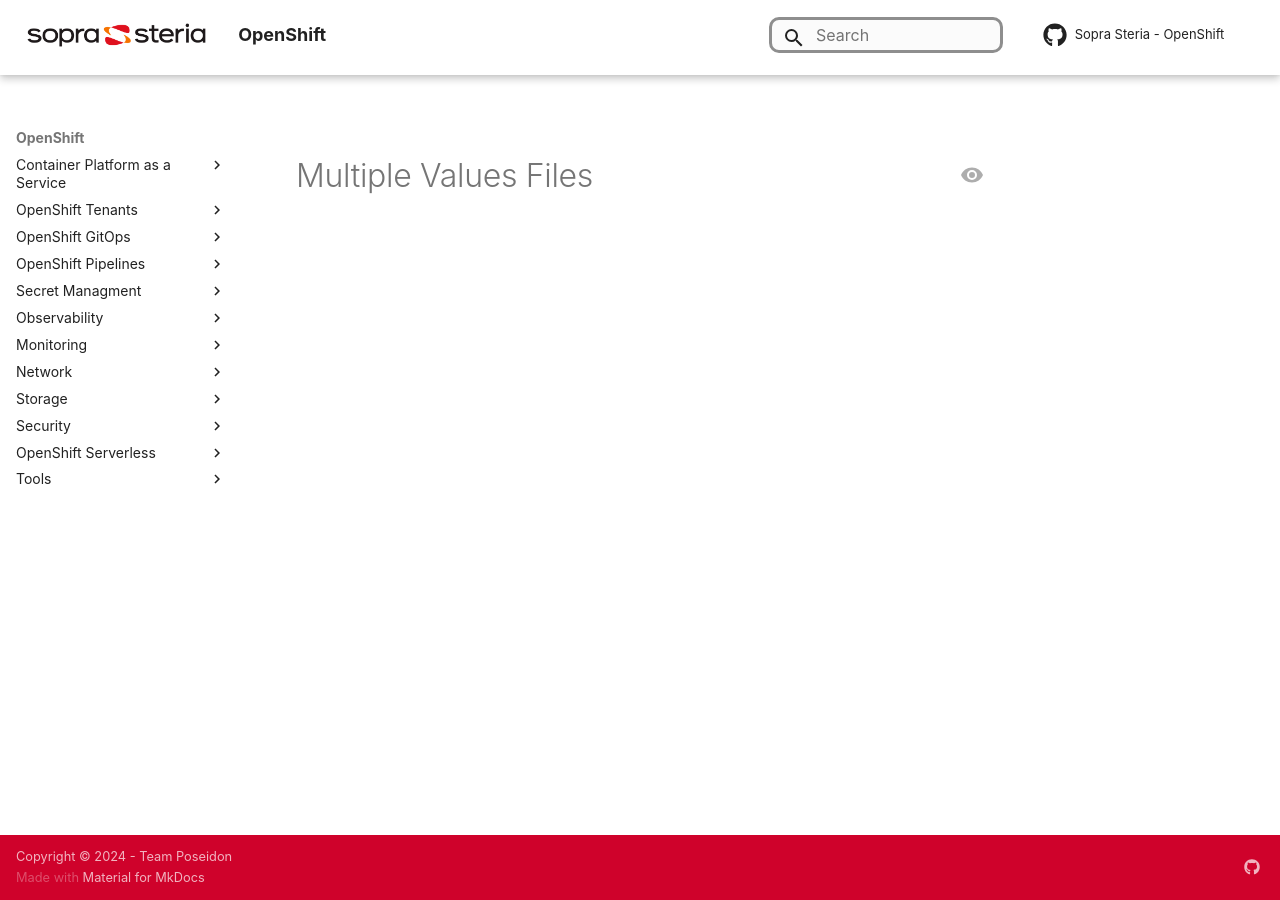
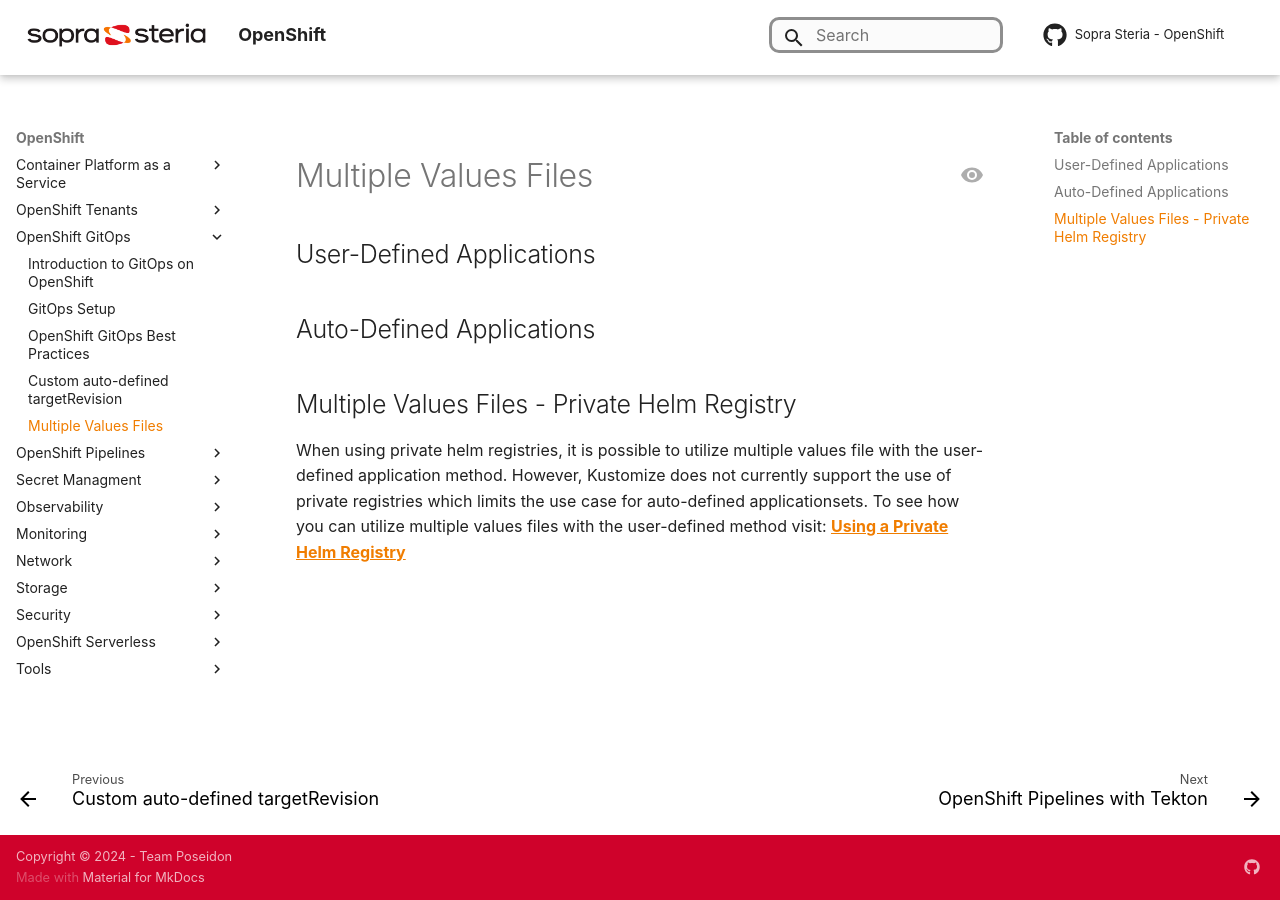
Before and after one commit to Sopra-Steria-Norge-Kubernetes/OpenShift, an MkDocs documentation site: the page built from docs/OpenShift GitOps/multiple-values-files.md, in a window 1280 px wide. Built offline with MkDocs 1.6.1 and Material for MkDocs 9.7.7, drawn with Linux system fonts in a browser that asks for light colours; some web fonts are replaced; comment, search, counter and statistics services are not loaded.

Commit message:
added page for multiple values files

```diff
--- a/docs/OpenShift GitOps/multiple-values-files.md
+++ b/docs/OpenShift GitOps/multiple-values-files.md
@@ -1 +1,14 @@
 # Multiple Values Files
+
+
+## User-Defined Applications
+
+
+
+## Auto-Defined Applications
+
+
+
+## Multiple Values Files - Private Helm Registry
+
+When using private helm registries, it is possible to utilize multiple values file with the user-defined application method. However, Kustomize does not currently support the use of private registries which limits the use case for auto-defined applicationsets. To see how you can utilize multiple values files with the user-defined method visit: [**Using a Private Helm Registry**](../OpenShift%20Tenants/Tenant%20features/GitOps/Private%20Helm%20Registry/private-helm-reg-usage.md)
--- a/mkdocs.yml
+++ b/mkdocs.yml
@@ -45,7 +45,7 @@
     - GitOps Setup: OpenShift GitOps/gitops-setup.md
     - OpenShift GitOps Best Practices: OpenShift GitOps/gitops-best-practices.md
     - Custom auto-defined targetRevision: OpenShift GitOps/cutom-auto-defined-target-revision.md
-    #- Multiple Values Files: OpenShift GitOps/multiple-values-files.md
+    - Multiple Values Files: OpenShift GitOps/multiple-values-files.md
   - OpenShift Pipelines:
      - OpenShift Pipelines with Tekton: OpenShift Pipelines/OpenShift-pipelines.md
   - Secret Managment:
```
